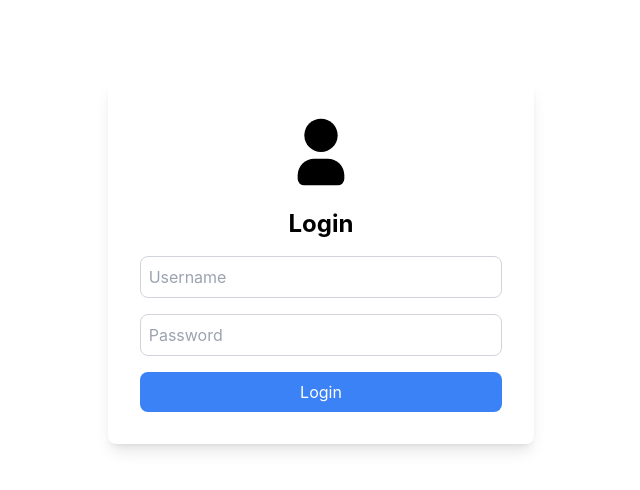
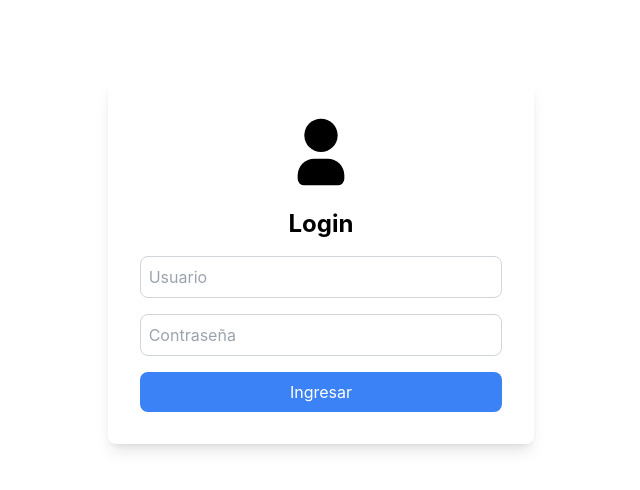
Before and after one commit to EliasLeguizamon123/provincia-seguros-challenge, a Vue app: page /login in a window 1280 px wide. Shown: the top 490 px of the page, without its empty margins (319-959 px from the left). Built offline with nearby package versions, Linux system fonts and the light colour scheme.

Commit message:
(login): extract loginForm logic from view

```diff
--- a/package.json
+++ b/package.json
@@ -14,7 +14,8 @@
     "pinia": "^2.3.0",
     "vee-validate": "^4.15.0",
     "vue": "^3.5.13",
-    "vue-router": "^4.5.0"
+    "vue-router": "^4.5.0",
+    "yup": "^1.6.1"
   },
   "devDependencies": {
     "@vitejs/plugin-vue": "^5.2.1",
--- a/src/main.ts
+++ b/src/main.ts
@@ -2,5 +2,11 @@ import { createApp } from 'vue'
 import './style.css'
 import App from './App.vue'
 import router from './routes/Router'
+import pinia from './stores'
 
-createApp(App).use(router).mount('#app')
+const app = createApp(App)
+
+app
+    .use(router)
+    .use(pinia)
+    .mount('#app')
--- /dev/null
+++ b/src/models/loginFormValues.model.ts
@@ -0,0 +1,4 @@
+export default interface LoginFormValues {
+    username: string;
+    password: string;
+}
--- a/src/pages/Login/Login.vue
+++ b/src/pages/Login/Login.vue
@@ -1,31 +1,12 @@
 <script lang="ts">
-import { Form, Field, ErrorMessage } from 'vee-validate';
 import UserIcon from '../../assets/icons/UserIcon.vue';
+import LoginForm from './components/Form.vue';
 
 export default {
     name: 'Login',
     components: {
         UserIcon,
-        Form,
-        Field,
-        ErrorMessage,
-    },
-    methods: {
-        onSubmit(values) {
-            if (values.username === 'admin' && values.password === 'admin') {
-                console.log('Logged in successfully');
-                sessionStorage.setItem('token', 'super-secret-token');
-                this.$router.push('/');
-            } else {
-                alert('Invalid credentials');
-            }
-        },
-        validateUsername(value) {
-            if ( value && value.length < 4) {
-                return 'Username must be at least 4 characters long';
-            }
-            return true;
-        },
+        LoginForm,
     }
 }
 
@@ -33,15 +14,10 @@ export default {
 
 <template>
     <div class="w-full h-full flex justify-center items-center pt-20">
-        <div class="w-1/3 h-1/2 bg-white shadow-lg rounded-lg p-8">
+        <div class="w-2/3 lg:w-1/3 lg:h-1/2 bg-white shadow-lg rounded-lg p-8">
             <UserIcon class="w-20 h-20 mx-auto mb-4"/>
             <h1 class="text-2xl text-center font-bold mb-4">Login</h1>
-            <Form @submit="onSubmit">
-                <Field :rules="validateUsername" type="text" class="w-full border border-gray-300 p-2 rounded-lg mb-4" placeholder="Username" name="username" />
-                <ErrorMessage name="username" class="text-red-500" />
-                <Field type="password" class="w-full border border-gray-300 p-2 rounded-lg mb-4" name="password" placeholder="Password" />
-                <button class="w-full bg-blue-500 text-white p-2 rounded-lg">Login</button>
-            </Form>
+            <LoginForm />
         </div>
     </div>
 </template>
--- /dev/null
+++ b/src/pages/Login/components/Form.vue
@@ -0,0 +1,54 @@
+<script lang="ts">
+import { Form, Field, ErrorMessage } from 'vee-validate';
+import * as yup from 'yup';
+
+import { LoginFormValues } from '../../../models/loginFormValues.model.ts';
+
+export default {
+    name: 'LoginForm',
+    components: {
+        Form,
+        Field,
+        ErrorMessage,
+    },
+    data() {
+        return {
+            schema: yup.object({
+                username: yup.string().required('El nombre de usuario es obligatorio').min(4, 'El nombre de usuario debe tener al menos 4 caracteres'),
+                password: yup.string().required('La contraseña es obligatoria'),
+            }),
+            loading: false,
+        };
+    },
+    methods: {
+        async onSubmit(values: LoginFormValues) {
+            this.loading = true;
+            try {
+                if (values.username === 'admin' && values.password === 'admin') {
+                    sessionStorage.setItem('token', 'super-secret-token');
+                    this.$router.push('/');
+                } else {
+                    alert('Credenciales incorrectas');
+                }
+            } catch (error) {
+                alert('Error al intentar iniciar sesión');
+            } finally {
+                this.loading = false;
+            }
+        }
+    }
+}
+</script>
+
+<template>
+    <Form :validation-schema="schema" @submit="onSubmit">
+        <Field type="text" class="outline-none w-full border border-gray-300 p-2 rounded-lg mb-4 focus:border-cyan-600" placeholder="Usuario" name="username" />
+        <ErrorMessage name="username" class="text-red-500 text-xs" />
+        <Field type="password" class="outline-none w-full border border-gray-300 p-2 rounded-lg mb-4 focus:border-cyan-600" name="password" placeholder="Contraseña" />
+        <ErrorMessage name="password" class="text-red-500 text-xs mb-6" />
+        <button type="submit" class="w-full bg-blue-500 text-white p-2 rounded-lg" :disabled="loading">
+            <span v-if="!loading">Ingresar</span>
+            <span v-else>Cargando...</span>
+        </button>
+    </Form>
+</template>
--- /dev/null
+++ b/src/stores/index.ts
@@ -0,0 +1,5 @@
+import { createPinia } from "pinia";
+
+const pinia = createPinia();
+
+export default pinia;
```
Also changed, not shown: 1 other file (tests, documents, lock files or other folders).
